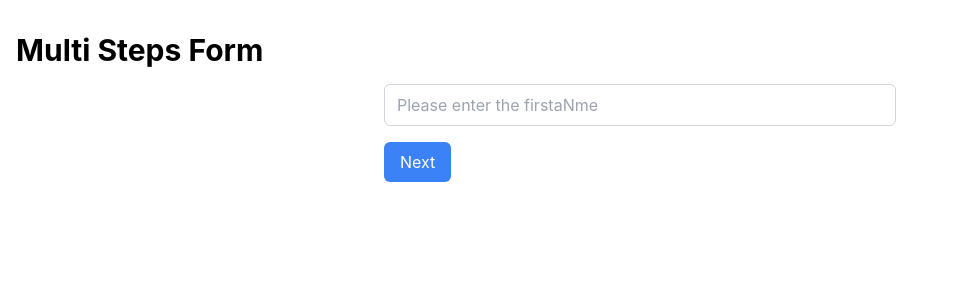
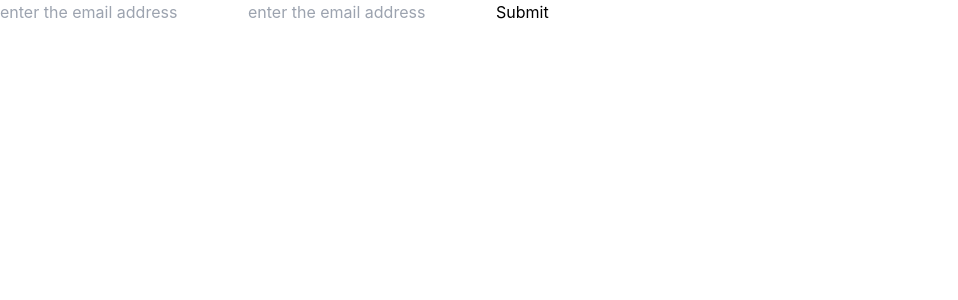
Before and after one commit to yameenaliabro/React-Js, a React (Create React App) app: page / in a window 1280 px wide. Shown: the top 300 px of the page, without its empty margins (0-958 px from the left). Built offline with nearby package versions, Linux system fonts and the light colour scheme; no server answers.

Commit message:
learn: learn the fireabse new version create a form the login and signup

```diff
--- a/package.json
+++ b/package.json
@@ -10,6 +10,7 @@
     "@types/node": "^16.18.96",
     "@types/react": "^18.3.0",
     "@types/react-dom": "^18.3.0",
+    "firebase": "^10.11.1",
     "react": "^18.3.1",
     "react-dom": "^18.3.1",
     "react-scripts": "5.0.1",
--- a/src/App.tsx
+++ b/src/App.tsx
@@ -1,11 +1,13 @@
 import React from 'react';
 import './App.css';
 import { MultiStepsForm } from './components';
+import Signup from './auth/signup';
 
 function App() {
   return (
     <div className="App">
-      <MultiStepsForm />
+      {/* <MultiStepsForm /> */}
+      <Signup />
     </div>
   );
 }
--- /dev/null
+++ b/src/auth/signup/index.tsx
@@ -0,0 +1,42 @@
+import React, { useCallback, useState } from 'react'
+import { formData } from '../../types/auth'
+import { createUserWithEmailAndPassword } from 'firebase/auth'
+import { auth } from '../../components/firebase'
+
+function Signup() {
+
+    const [formData, setFormData] = useState<formData>({
+        email: "",
+        password: ""
+    })
+
+
+    const onSubmit = useCallback(async (e: React.FormEvent<HTMLFormElement>) => {
+        try {
+            const response = createUserWithEmailAndPassword(auth, formData.email, formData.password)
+            console.log("🚀 ~ onSubmit ~ response:", response)
+        } catch (error) {
+            console.log("🚀 ~ onSubmit ~ error:", error)
+        }
+    }, [formData])
+
+    const onChange = (e: React.ChangeEvent<HTMLInputElement>) => {
+        const { name, value } = e.target
+        setFormData({
+            ...formData,
+            [name]: value
+        })
+    }
+
+    return (
+        <div>
+            <form onSubmit={onSubmit}>
+                <input type='email' placeholder='enter the email address' onChange={onChange} value={formData.email} />
+                <input type='password' placeholder='enter the email address' onChange={onChange} value={formData.password} />
+                <button type='submit'>Submit</button>
+            </form>
+        </div>
+    )
+}
+
+export default Signup
--- /dev/null
+++ b/src/components/firebase/index.ts
@@ -0,0 +1,23 @@
+import { initializeApp } from "firebase/app";
+import { getAuth } from "firebase/auth"
+
+import {
+    FIREBASE_Api_key,
+    FIREBASE_app_id,
+    FIREBASE_auth_domain,
+    FIREBASE_message_sender_id,
+    FIREBASE_project_id,
+    FIREBASE_storgae_bucket
+} from "../../config";
+
+const firebaseConfig = {
+    apiKey: FIREBASE_Api_key,
+    authDomain: FIREBASE_auth_domain,
+    projectId: FIREBASE_project_id,
+    storageBucket: FIREBASE_storgae_bucket,
+    messagingSenderId: FIREBASE_message_sender_id,
+    appId: FIREBASE_app_id
+};
+
+export const app = initializeApp(firebaseConfig);
+export const auth = getAuth(app);
--- /dev/null
+++ b/src/config/index.ts
@@ -0,0 +1,6 @@
+export const FIREBASE_Api_key = process.env.FIREBASE_API_KEY;
+export const FIREBASE_auth_domain = process.env.FIREBASE_AUTH_DOMAIN;
+export const FIREBASE_project_id = process.env.FIREBASE_PROJECT_ID;
+export const FIREBASE_storgae_bucket = process.env.FIREBASE_STORAGE_BUCKET;
+export const FIREBASE_message_sender_id = process.env.FIREBASE_MESSAGESENDER_ID;
+export const FIREBASE_app_id = process.env.FIREBASE_APP_ID;
--- /dev/null
+++ b/src/types/auth.ts
@@ -0,0 +1,4 @@
+export type formData = {
+    email: string,
+    password: string;
+}
```
Also changed, not shown: src/auth/index.ts (added), 2 other files (tests, documents, lock files or other folders).
